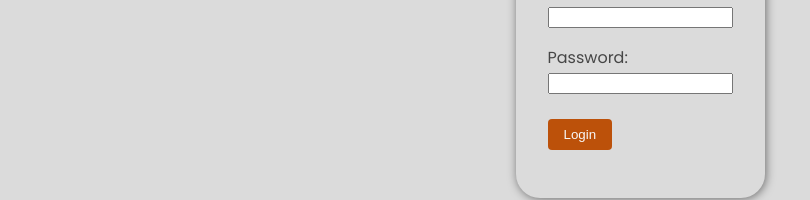
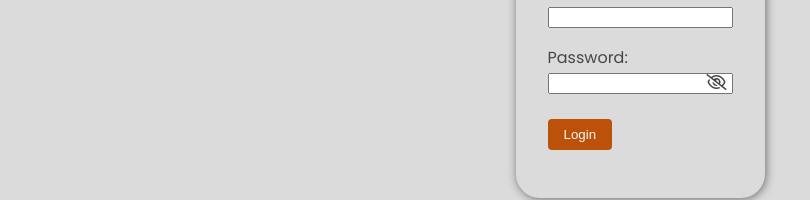
Before and after one commit to aqeeluser404/SecurePassApp, a Vue app in the folder client/: page /login in a window 1280 px wide. Shown: the part 357-557 px from the top of the page, without its empty margins (0-810 px from the left). Built offline with nearby package versions, Linux system fonts and the light colour scheme.

Commit message:
added a eye icon to allow users to toggle viewing the password and hiding, upon login and registration

```diff
--- a/client/src/components/DarkMode.vue
+++ b/client/src/components/DarkMode.vue
@@ -14,7 +14,7 @@
     methods: {
       toggleDarkMode() {
         this.darkMode = !this.darkMode;
-        // localStorage.setItem('darkMode', this.darkMode);
+        localStorage.setItem('darkMode', this.darkMode.toString());
 
         if (this.darkMode) {
           // DARK MODE
@@ -29,9 +29,9 @@
         }
       },
     },
-    // created() {
-    //   this.darkMode = localStorage.getItem('darkMode') === 'true';
-    // },
+    created() {
+      this.darkMode = localStorage.getItem('darkMode') === 'true';
+    },
   };
   </script>
 
--- a/client/src/components/Signup.vue
+++ b/client/src/components/Signup.vue
@@ -20,7 +20,13 @@
             </div>
             <div class="form-group">
                 <label>Password:</label>
-                <input type="password" class="form-control" v-model="user.password">
+                <div class="password-input">
+                    <input :type="showPassword ? 'text' : 'password'" class="form-control" v-model="user.password">
+                    <button @click="togglePasswordVisibility($event)" class="password-toggle-button">
+                        <i v-if="showPassword" class="fa fa-eye"></i>
+                        <i v-else class="fa fa-eye-slash"></i>
+                    </button>
+                </div>
             </div>
             <button type="submit" class="submit-button">Signup</button>
             <p class="text-decoration-underline font-size-responsive-xs" @click="GoToLogin">Already have an account?</p>
@@ -33,6 +39,7 @@
     import { ref } from 'vue';
     import { useRouter } from 'vue-router';
 
+    const showPassword = ref(false);
     const router = useRouter();
     const result = ref({});
     const user = ref({
@@ -86,9 +93,12 @@
             console.error('Error saving user data:', error);
         }
     };
+    const togglePasswordVisibility = (event) => {
+        event.preventDefault();
+        showPassword.value = !showPassword.value;
+    };
 
     const isPasswordComplex = (password) => {
-        // Password must contain at least 1 uppercase letter, 1 lowercase letter, 1 number, and 1 symbol
         const uppercaseRegex = /[A-Z]/;
         const lowercaseRegex = /[a-z]/;
         const numberRegex = /[0-9]/;
@@ -108,6 +118,24 @@
 </script>
 
 <style scoped>
+    .password-input {
+        position: relative;
+    }
+
+    .password-toggle-button {
+        position: absolute;
+        top: 50%;
+        right: 5px;
+        transform: translateY(-50%);
+        background: none;
+        border: none;
+        cursor: pointer;
+    }
+
+    .fa {
+        font-size: 1.2em;
+        color: var(--color-black-muted);
+    }
     .text-container {
         text-align: center;
         padding: 1em 2em;
--- a/client/src/views/LoginView.vue
+++ b/client/src/views/LoginView.vue
@@ -9,7 +9,13 @@
             </div>
             <div class="form-group">
               <label>Password:</label>
-              <input type="password" class="form-control" v-model="user.password">
+              <div class="password-input">
+                <input :type="showPassword ? 'text' : 'password'" class="form-control" v-model="user.password">
+                <button @click="togglePasswordVisibility($event)" class="password-toggle-button">
+                  <i v-if="showPassword" class="fa fa-eye"></i>
+                  <i v-else class="fa fa-eye-slash"></i>
+                </button>
+              </div>
             </div>
             <div class="form-group">
               <button type="submit" class="submit-button">Login</button>
@@ -31,13 +37,15 @@
         user: {
           email : "",
           password: ""
-        }
+        },
+        showPassword: false,
       }
     },
     methods: {
       refresh() {
         window.location.reload();
       },
+
       // LOGIN
       loginData() {
         // const store = useStore();
@@ -73,6 +81,31 @@
           }
         )
       },
+      togglePasswordVisibility(event) {
+          event.preventDefault(); // Prevent the default behavior of the button click event
+          this.showPassword = !this.showPassword;
+      },
     }
   }
 </script>
+
+<style scoped>
+  .password-input {
+    position: relative;
+  }
+
+  .password-toggle-button {
+    position: absolute;
+    top: 50%;
+    right: 0px;
+    transform: translateY(-50%);
+    background: none;
+    border: none;
+    cursor: pointer;
+  }
+
+  .fa {
+    font-size: 1.2em;
+    color: var(--color-black-muted);
+  }
+</style>
```
